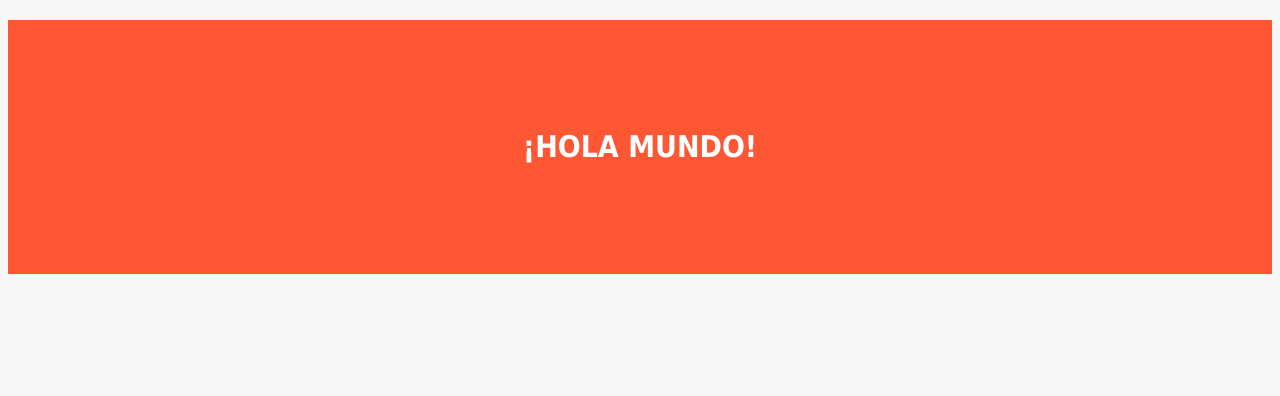
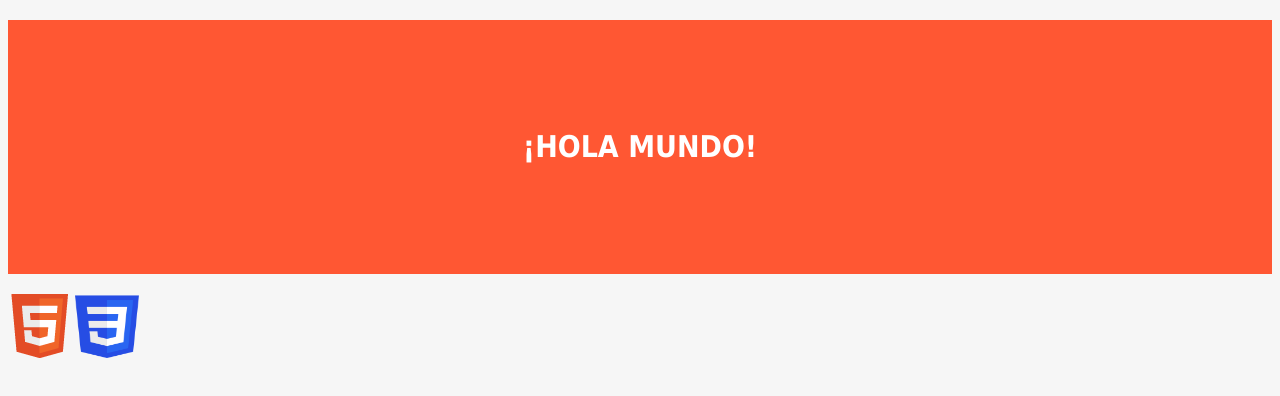
Before and after one commit to uo68216/sew-practica0-individual, a plain HTML site: page index.html in a window 1280 px wide. Drawn offline with Linux system fonts and the light colour scheme.

Commit message:
Añadimos iconos de validación al pie de la página index.html

```diff
--- a/index.html
+++ b/index.html
@@ -11,5 +11,11 @@
 <body>
     <!-- Datos con el contenidos que aparece en el navegador -->
     <h1>¡Hola mundo!</h1>
+	<!-- Icono HTML -->
+    <a href="https://validator.w3.org/check?uri=referer">
+        <img src="images/HTML5.png" alt=" HTML5 Válido!" /></a>
+	<!-- Icono CSS -->
+	<a href=" http://jigsaw.w3.org/css-validator/check/referer ">
+        <img src="images/CSS3.png" alt="CSS Válido!" height="63" width="64"/></a>
 </body>
 </html>
```
